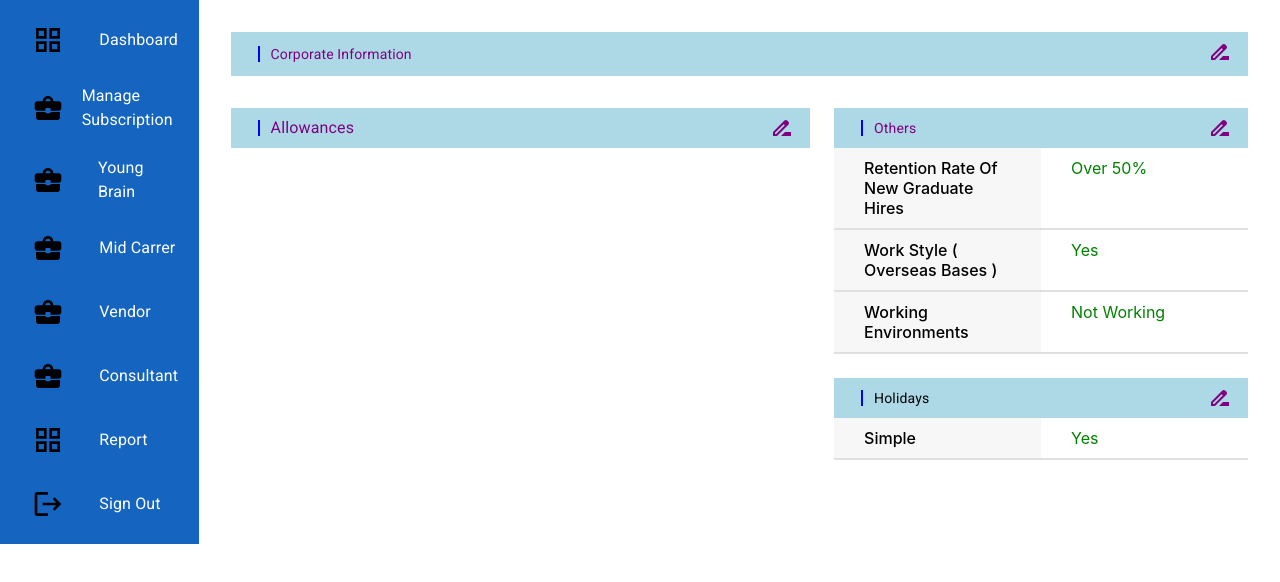
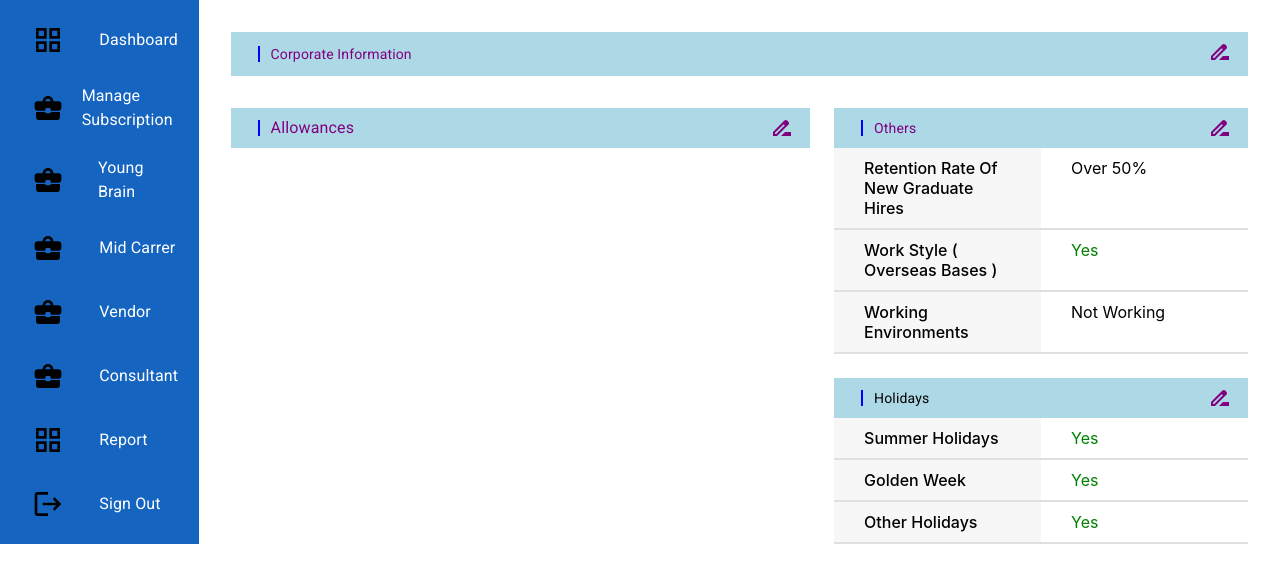
Before and after one commit to berserek20/Dashborad, a React (Create React App) app: page / in a window 1280 px wide. Shown: the top 582 px of the page. Built offline with nearby package versions, Linux system fonts and the light colour scheme.

Commit message:
new commit

```diff
--- a/src/components/Body.jsx
+++ b/src/components/Body.jsx
@@ -36,7 +36,7 @@ function Body() {
 
 
     const regData = Object.keys(registerData).map((key) => {
-        return <TableRow label={key} value={registerData[key]} styleValue={{ color: registerData[key] === "Yes" ? "green" : "red" }}/>
+        return <TableRow label={key} value={registerData[key]} styleValue={{ color: registerData[key] === "Yes" ? "green" : "black" }}/>
     });
 
     return (
@@ -110,9 +110,9 @@ function Body() {
                                 </Stack>
                             </Stack>
                             <Stack direction="column">
-                                <TableRow label={"Retention Rate Of New Graduate Hires"} value={"Over 50%"} />
+                                <TableRow label={"Retention Rate Of New Graduate Hires"} value={"Over 50%"} styleValue={{color:"black"}}/>
                                 <TableRow label={"Work Style ( Overseas Bases )"} value={"Yes"} />
-                                <TableRow label={"Working Environments"} value={"Not Working"} />
+                                <TableRow label={"Working Environments"} value={"Not Working"} styleValue={{color:"black"}}/>
                             </Stack>
 
 
@@ -137,7 +137,9 @@ function Body() {
                                 </Stack>
                             </Stack>
                             <Stack direction="column">
-                                <TableRow label={"Simple"} value={"Yes"} />
+                                <TableRow label={"Summer Holidays"} value={"Yes"} />
+                                <TableRow label={"Golden Week"} value={"Yes"} />
+                                <TableRow label={"Other Holidays"} value={"Yes"} />
                             </Stack>
 
 
```
